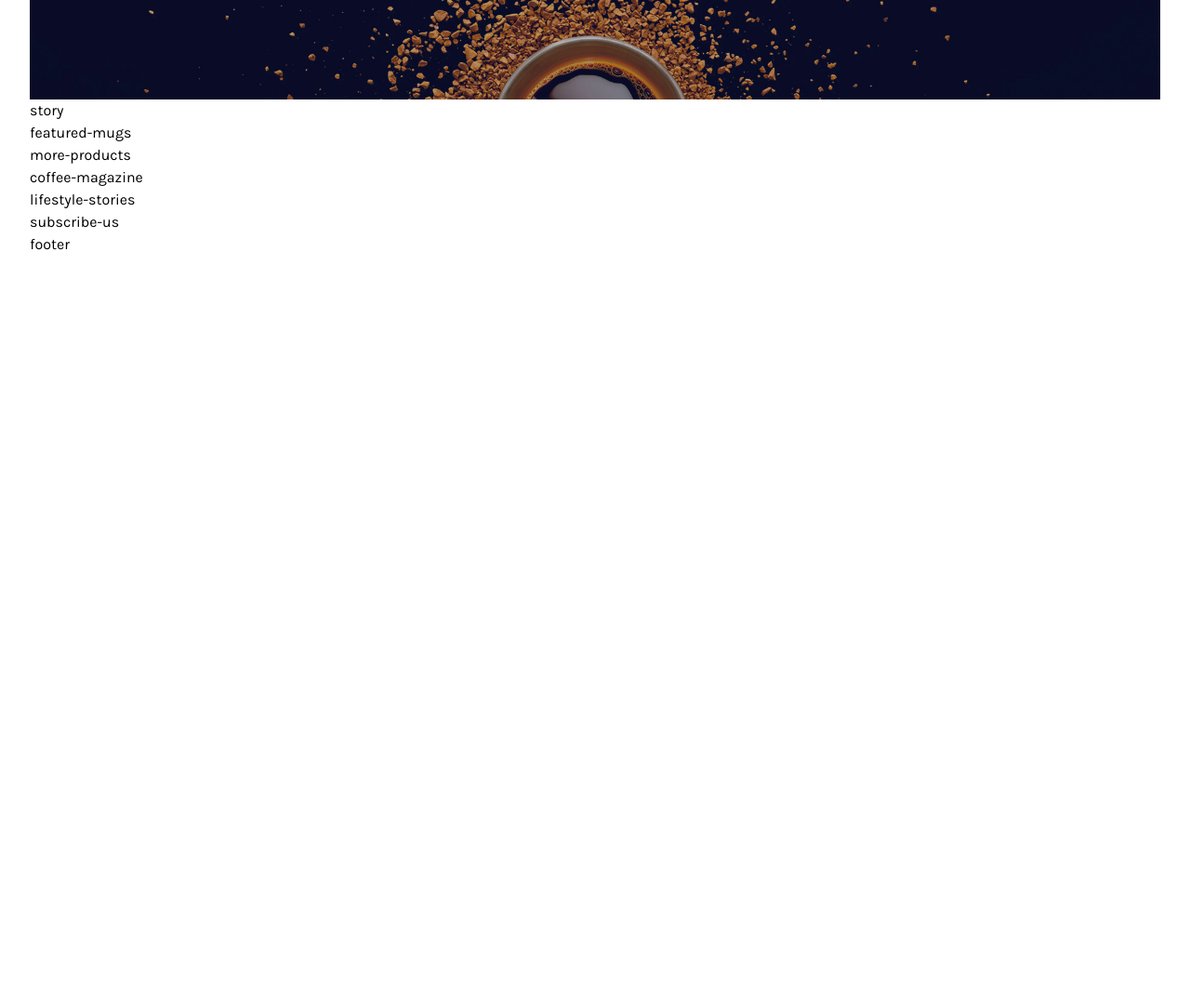
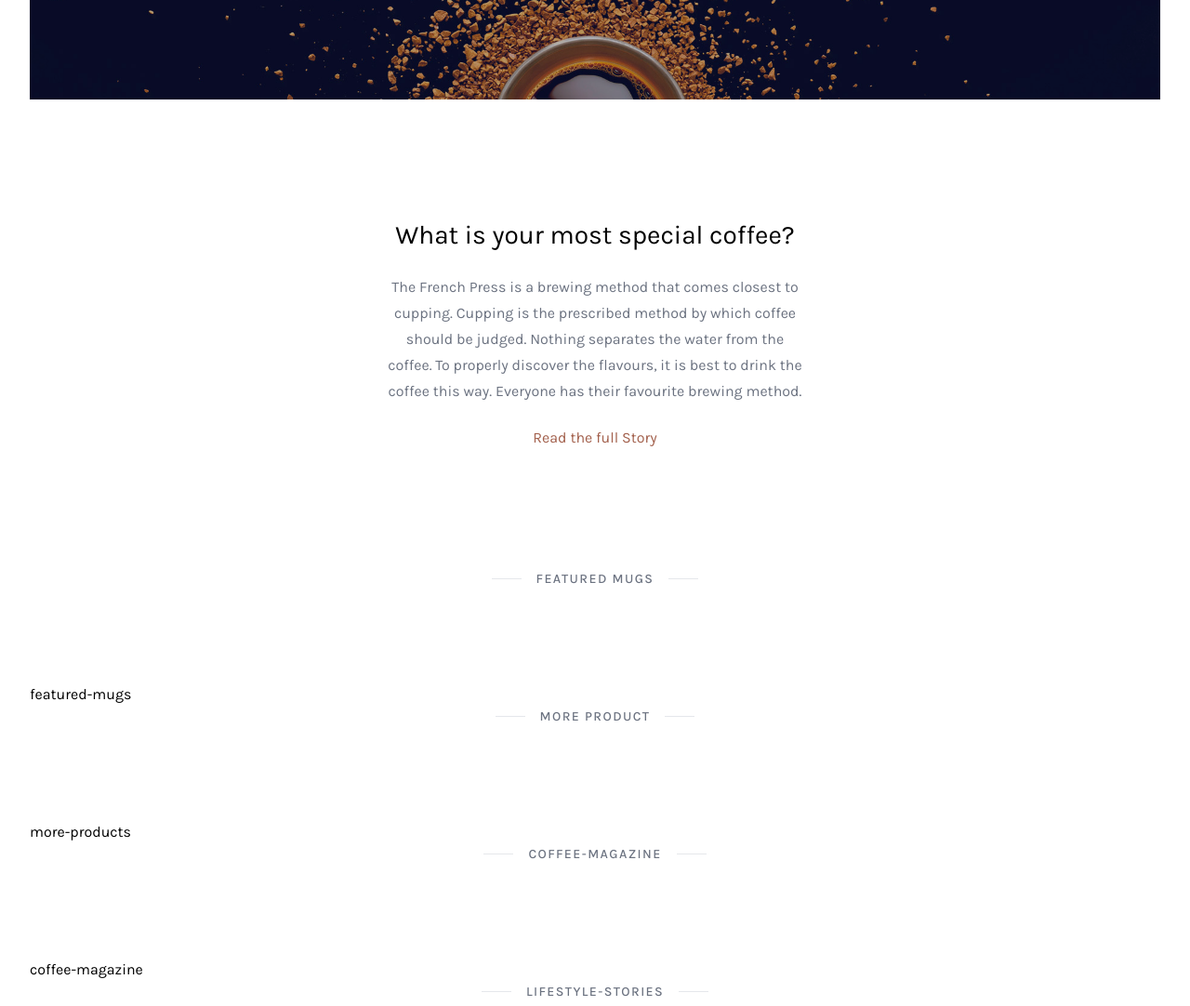
Before and after one commit to Tam250399/tailwindcss-b1, a website: page tailwindcss-coffee/src/index.html in a window 1280 px wide. Shown: the part 500-1582 px from the top of the page at 93% size. Before the commit the page ends 800 px from the top, so only its background shows below. Drawn offline with Linux system fonts and the light colour scheme.

Commit message:
add story

```diff
--- a/tailwindcss-coffee/src/index.html
+++ b/tailwindcss-coffee/src/index.html
@@ -113,14 +113,58 @@
             </div>
           </div>
           <!-- end slider -->
-          <div class="story">story</div>
+          <div class="story">
+            <div class="w-full h-full flex justify-center items-center">
+              <div
+                class="px-4 sm:px-16 md:px-32 lg:px-64 xl:px-96 py-32 text-center"
+              >
+                <div class="text-[28px] mb-6 font-normal leading-9">
+                  What is your most special coffee?
+                </div>
+                <div class="text-gray-500 leading-7 mb-6">
+                  The French Press is a brewing method that comes closest to
+                  cupping. Cupping is the prescribed method by which coffee
+                  should be judged. Nothing separates the water from the coffee.
+                  To properly discover the flavours, it is best to drink the
+                  coffee this way. Everyone has their favourite brewing method.
+                </div>
+                <div>
+                  <a
+                    href="#"
+                    class="text-coffee-400 hover:text-coffee-600 relative hover:after:bg-coffee-200 after:absolute after:-bottom-2 after:left-0 after:bg-coffee-50 after:h-0.5 after:w-full after:transition-all after:ease-in-out after:duration-400"
+                    >Read the full Story</a
+                  >
+                </div>
+              </div>
+            </div>
+          </div>
           <!-- end story -->
+          <div class="ct-subheadline">
+            <div class="ct-subheadline-deco-line"></div>
+            <div class="ct-subheadline-label">featured Mugs</div>
+            <div class="ct-subheadline-deco-line"></div>
+          </div>
           <div class="featured-mugs">featured-mugs</div>
           <!-- end featured-mugs -->
+          <div class="ct-subheadline">
+            <div class="ct-subheadline-deco-line"></div>
+            <div class="ct-subheadline-label">more product</div>
+            <div class="ct-subheadline-deco-line"></div>
+          </div>
           <div class="more-products">more-products</div>
           <!-- end more-products -->
+          <div class="ct-subheadline">
+            <div class="ct-subheadline-deco-line"></div>
+            <div class="ct-subheadline-label">coffee-magazine</div>
+            <div class="ct-subheadline-deco-line"></div>
+          </div>
           <div class="coffee-magazine">coffee-magazine</div>
           <!-- end coffee-magazine -->
+          <div class="ct-subheadline">
+            <div class="ct-subheadline-deco-line"></div>
+            <div class="ct-subheadline-label">lifestyle-stories</div>
+            <div class="ct-subheadline-deco-line"></div>
+          </div>
           <div class="lifestyle-stories">lifestyle-stories</div>
           <!-- end  lifestyle-stories-->
           <div class="subscribe-us">subscribe-us</div>
--- a/tailwindcss-coffee/src/input.css
+++ b/tailwindcss-coffee/src/input.css
@@ -8,7 +8,7 @@
 }
 
 .top-menu-item {
-  @apply cursor-pointer py-1 hover:text-gray-800 relative after:lg:absolute after:lg:bottom-0 after:lg:left-0 after:lg:bg-light-coffee after:lg:h-0.5 after:lg:w-0 hover:after:lg:w-full after:lg:transition-all after:lg:ease-in-out after:lg:duration-300;
+  @apply cursor-pointer py-1 hover:text-gray-800 relative after:lg:absolute after:lg:bottom-0 after:lg:left-0 after:lg:bg-coffee-200 after:lg:h-0.5 after:lg:w-0 hover:after:lg:w-full after:lg:transition-all after:lg:ease-in-out after:lg:duration-300;
 }
 
 .top-menu-item-active {
@@ -21,3 +21,15 @@
 .ct-circle {
   @apply text-xs text-center rounded-full px-1.5;
 }
+
+.ct-subheadline {
+  @apply flex justify-center items-center mb-[100px];
+}
+
+.ct-subheadline-deco-line {
+  @apply w-8 h-px bg-gray-200;
+}
+
+.ct-subheadline-label {
+  @apply uppercase mx-4 tracking-widest text-gray-500 font-medium text-[14px] text-center;
+}
--- a/tailwindcss-coffee/tailwind.config.js
+++ b/tailwindcss-coffee/tailwind.config.js
@@ -8,7 +8,13 @@ module.exports = {
         Karla:['Karla', 'sans-serif']
       },
       colors:{
-        'light-coffee': '#c89f94'
+        'coffee': {
+          50: 'r8d6d0',
+        200 :  '#c89f94',
+        400: '#a25f4b',
+        600: '#744888'
+
+        }
       },
       keyframes: {
         slideDown: {
```
Also changed, not shown: tailwindcss-coffee/public/output.css.
